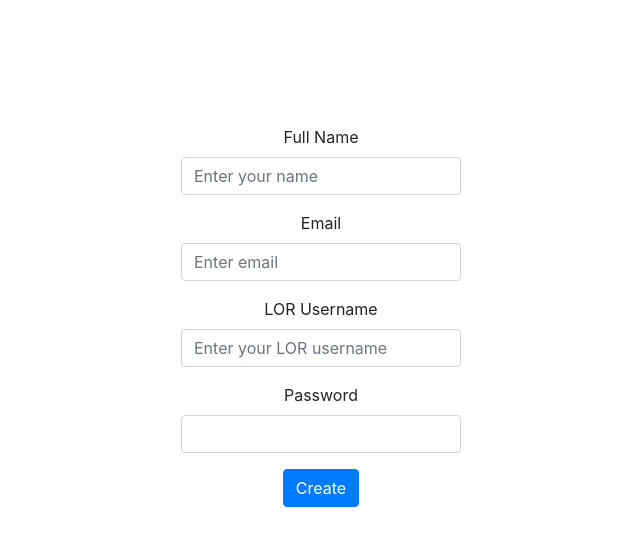
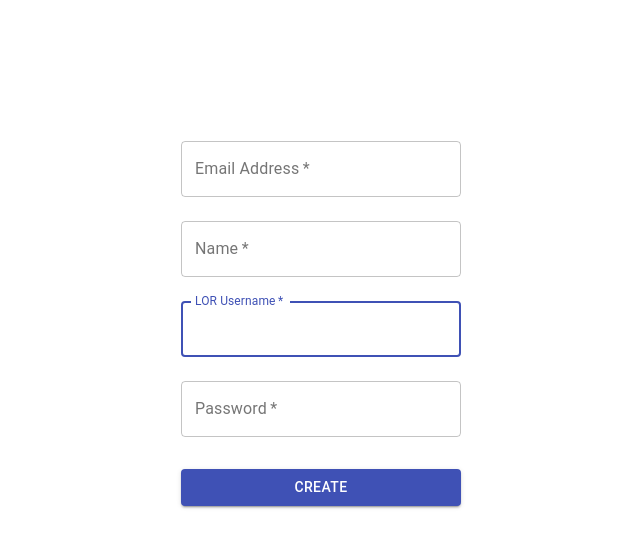
Before and after one commit to ECruz25/runeterra-tracker-client, a React (Create React App) app: page / in a window 1280 px wide. Shown: the top 548 px of the page, without its empty margins (319-959 px from the left). Built offline with nearby package versions, Linux system fonts and the light colour scheme; no server answers.

Commit message:
fix cross app

```diff
--- a/package.json
+++ b/package.json
@@ -3,6 +3,7 @@
   "version": "0.1.0",
   "private": true,
   "dependencies": {
+    "@material-ui/core": "^4.11.0",
     "@testing-library/jest-dom": "^4.2.4",
     "@testing-library/react": "^9.5.0",
     "@testing-library/user-event": "^7.2.1",
--- a/src/components/UserForm.js
+++ b/src/components/UserForm.js
@@ -1,48 +1,139 @@
-import React, { useState } from "react";
-import { Button, Form } from "react-bootstrap"
+import { makeStyles, TextField, Button } from "@material-ui/core";
+import React, { useEffect, useState } from "react";
 import { getUrl } from '../utils/restClient'
 
+const useStyles = makeStyles(theme => ({
+  paper: {
+    marginTop: theme.spacing(8),
+    display: "flex",
+    flexDirection: "column",
+    alignItems: "center"
+  },
+  avatar: {
+    margin: theme.spacing(1),
+    backgroundColor: theme.palette.secondary.main
+  },
+  form: {
+    width: "100%",
+    marginTop: theme.spacing(1)
+  },
+  submit: {
+    margin: theme.spacing(3, 0, 2)
+  }
+}));
 export default () => {
-  const createUser = async ({ target }) => {
-    const [name, email, username, password] = target;
-    const requestObject = {
-      name,
-      email,
-      username,
-      password
-    }
-    const response = await fetch(`${getUrl()}/account`, {
-      method: 'POST',
-      body: requestObject,
+  const [formValues, setFormValues] = useState({});
+  const classes = useStyles();
+
+  useEffect(() => {
+    t()
+  }, [])
+
+  const t = async () => {
+    const url = getUrl()
+    debugger
+
+    const response1 = await fetch(`${url}/Account`);
+    const data = await response1.json()
+    debugger
+  }
+
+  const createUser = async e => {
+    e.preventDefault();
+    console.log(formValues)
+    const url = getUrl()
+    const response = await fetch(`${url}/Account`, {
+      method: "POST",
+      body: JSON.stringify({
+        "Name": formValues['name'],
+        "Password": formValues['password'],
+        "Username": formValues['username'],
+        "Email": formValues['email']
+      }),
       headers: {
         "Content-Type": "application/json"
       }
     });
-    const data = await response.json();
+    console.log(response)
   }
+
+  const onChange = (field, value) => {
+    const newFormValues = {
+      ...formValues,
+      [field]: value
+    };
+    setFormValues(newFormValues);
+  };
+
   return <div style={{
     margin: "125px 500px"
   }}>
-    <Form onSubmit={createUser}>
-      <Form.Group controlId="name">
-        <Form.Label>Full Name</Form.Label>
-        <Form.Control required type="text" placeholder="Enter your name" />
-      </Form.Group>
-      <Form.Group controlId="emailaddress">
-        <Form.Label>Email</Form.Label>
-        <Form.Control required type="email" placeholder="Enter email" />
-      </Form.Group>
-      <Form.Group controlId="loruser">
-        <Form.Label>LOR Username</Form.Label>
-        <Form.Control required type="text" placeholder="Enter your LOR username" />
-      </Form.Group>
-      <Form.Group controlId="password">
-        <Form.Label>Password</Form.Label>
-        <Form.Control required type="password" autoComplete="off" />
-      </Form.Group>
-      <Button variant="primary" type="submit">
+    <form className={classes.form} noValidate onSubmit={createUser}>
+      <TextField
+        variant="outlined"
+        margin="normal"
+        required
+        fullWidth
+        id="email"
+        label="Email Address"
+        name="email"
+        autoComplete="email1"
+        autoFocus
+        onChange={({ target: { name, value } }) => {
+          onChange(name, value);
+        }}
+      />
+      <TextField
+        variant="outlined"
+        margin="normal"
+        required
+        fullWidth
+        id="name"
+        label="Name"
+        name="name"
+        autoComplete="name1"
+        autoFocus
+        onChange={({ target: { name, value } }) => {
+          onChange(name, value);
+        }}
+      />
+      <TextField
+        variant="outlined"
+        margin="normal"
+        required
+        fullWidth
+        id="username"
+        label="LOR Username"
+        name="username"
+        autoComplete="username1"
+        autoFocus
+        onChange={({ target: { name, value } }) => {
+          onChange(name, value);
+        }}
+      />
+      <TextField
+        variant="outlined"
+        margin="normal"
+        required
+        fullWidth
+        name="password"
+        label="Password"
+        type="password"
+        id="password"
+        autoComplete="current-password"
+        onChange={({ target: { name, value } }) => {
+          onChange(name, value);
+        }}
+      />
+      <Button
+        type="submit"
+        fullWidth
+        variant="contained"
+        color="primary"
+        className={classes.submit}
+      >
         Create
-      </Button>
-    </Form>
+        </Button>
+    </form>
   </div>
 };
--- a/src/utils/restClient.js
+++ b/src/utils/restClient.js
@@ -1,8 +1,8 @@
 const getUrl = () => {
   if (window.location.hostname === "localhost" || window.location.hostname === "127.0.0.1") {
-    return "localhost:44311/api";
+    return "https://localhost:44311/api";
   }
-  return "localhost:44311/api";
+  return "https://localhost:44311/api";
 }
 
 export { getUrl };
```
Also changed, not shown: 1 other file (tests, documents, lock files or other folders).
